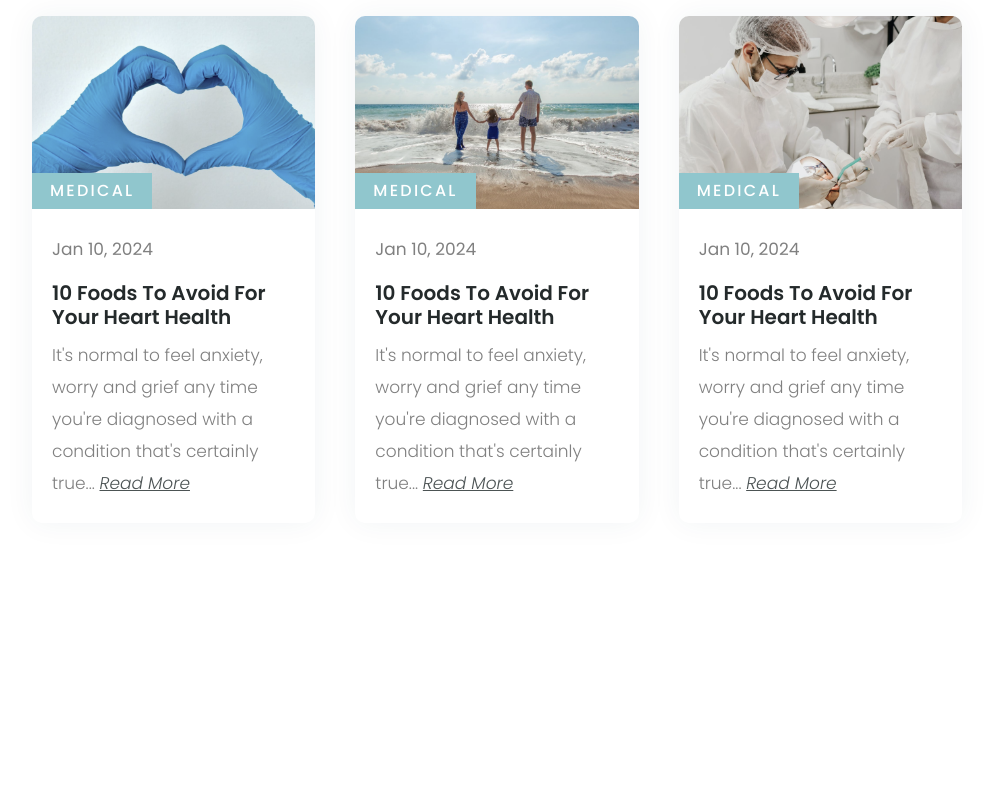
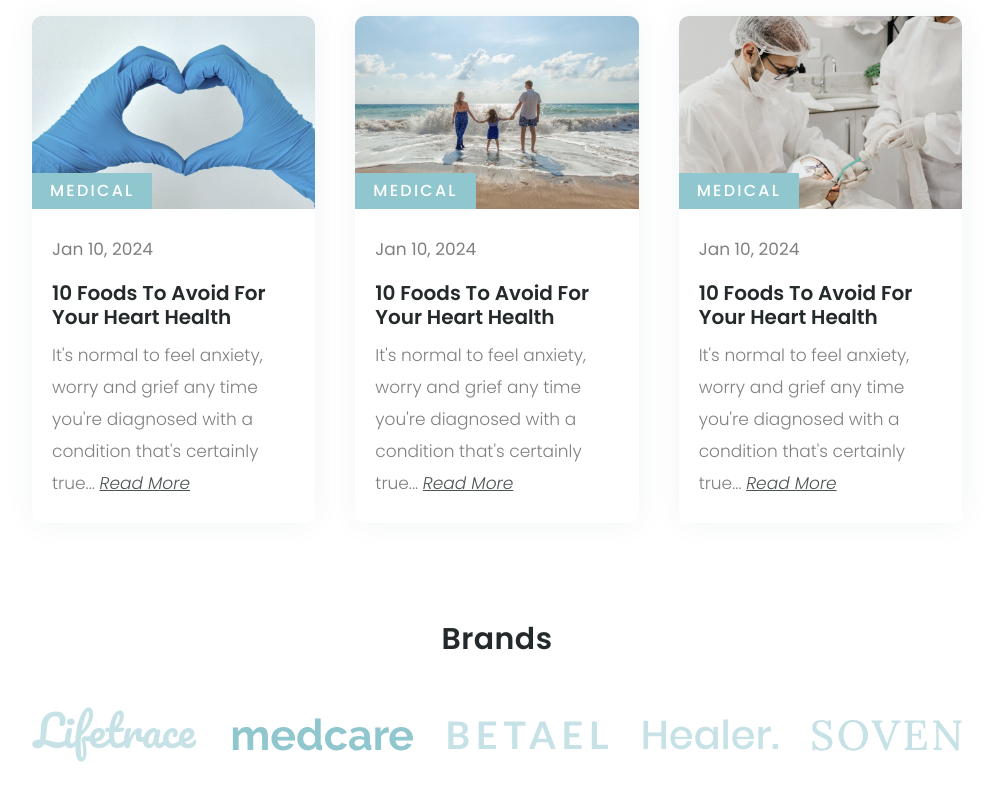
Before and after one commit to fransiskusdave/hospital-website, a website: page index.html in a window 1280 px wide. Shown: the part 4985-5795 px from the top of the page, without its empty margins (143-1136 px from the left). Before the commit the page ends 5558 px from the top, so only its background shows below. Drawn offline with nearby package versions, Linux system fonts and the light colour scheme.

Commit message:
completing brand section

```diff
--- a/index.html
+++ b/index.html
@@ -1056,6 +1056,25 @@
     </section>
     <!-- Blog Section End -->
 
+    <!-- Brand Section Start -->
+    <section class="brand section">
+      <div class="container mx-auto">
+        <h2 class="brand__title h2 text-center xl:text-left mb-[50px]">
+          Brands
+        </h2>
+        <div
+          class="flex flex-col lg:flex-row gap-y-12 lg:gap-y-0 justify-between items-center"
+        >
+          <img src="assets/img/brands/brand-1.svg" alt="" class="brand__logo" />
+          <img src="assets/img/brands/brand-2.svg" alt="" class="brand__logo" />
+          <img src="assets/img/brands/brand-3.svg" alt="" class="brand__logo" />
+          <img src="assets/img/brands/brand-4.svg" alt="" class="brand__logo" />
+          <img src="assets/img/brands/brand-5.svg" alt="" class="brand__logo" />
+        </div>
+      </div>
+    </section>
+    <!-- Brand Section End -->
+
     <!-- Swipper -->
     <script src="dist/js/swiper-bundle.min.js"></script>
 
```
Also changed, not shown: dist/css/style.css.
